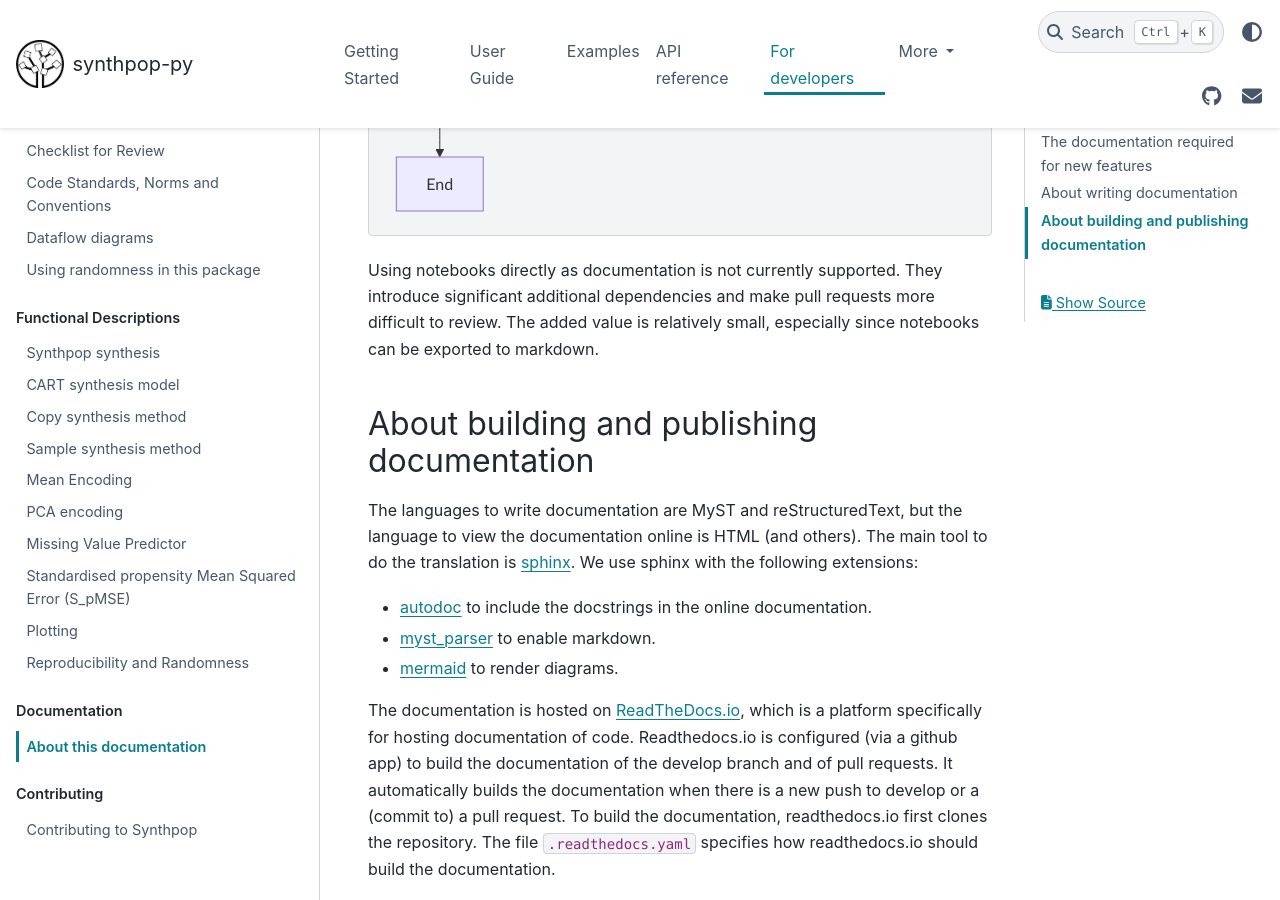
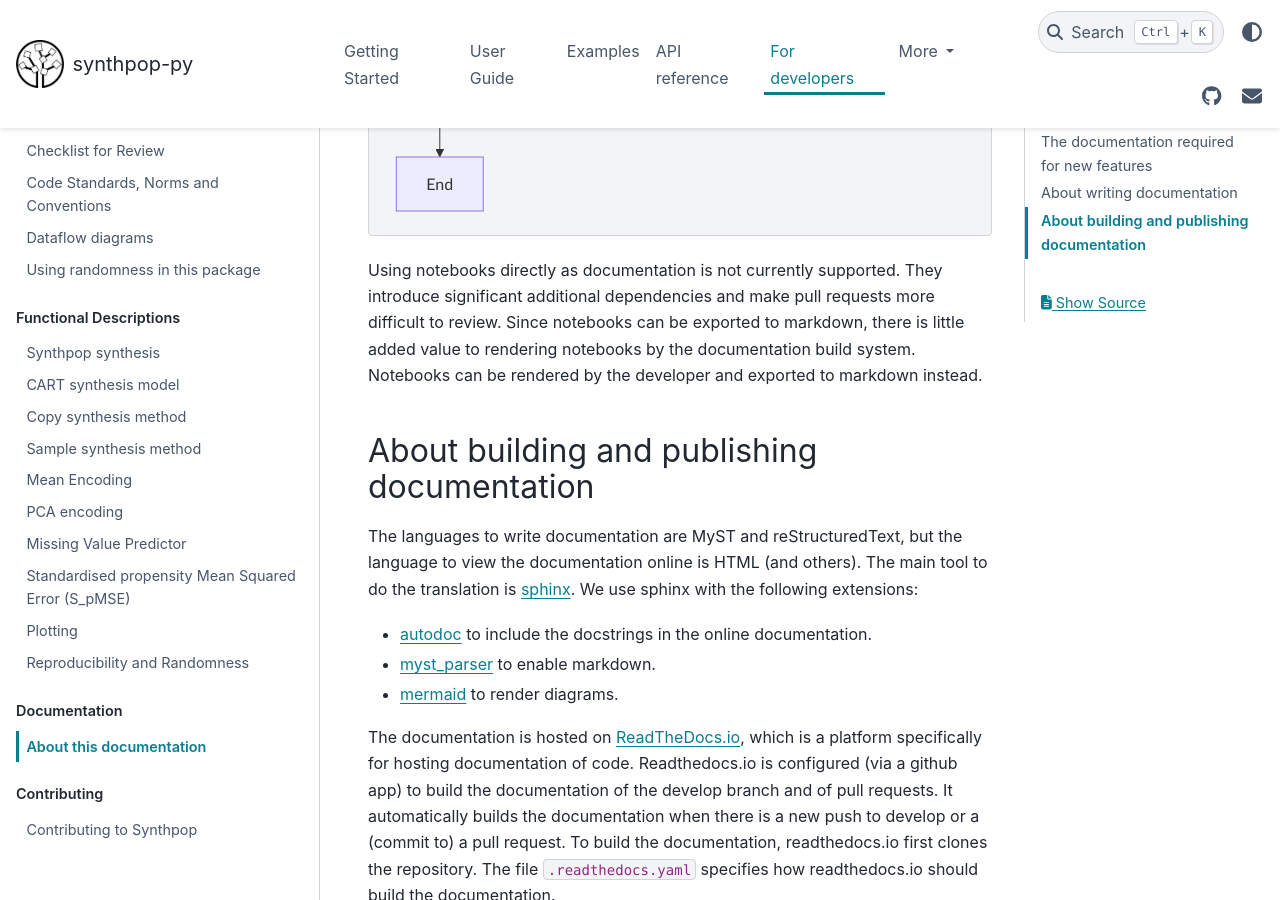
Before and after one commit to duonl/synthpop-py, a Sphinx documentation site: the page built from docs/source/developer/documentation.md, in a window 1280 px wide and 900 px high, scrolled down 1689 px. Built offline with Sphinx 7.4.7 and the PyData theme 0.15.4, drawn with Linux system fonts in a browser that asks for light colours.

Commit message:
applied feedback

````diff
--- a/docs/source/developer/documentation.md
+++ b/docs/source/developer/documentation.md
@@ -39,7 +39,8 @@ graph TD
 ```
 
 Using notebooks directly as documentation is not currently supported. They introduce significant additional dependencies and make pull requests more difficult to review.
-The added value is relatively small, especially since notebooks can be exported to markdown.
+Since notebooks can be exported to markdown, there is little added value to rendering notebooks by the documentation build system.
+Notebooks can be rendered by the developer and exported to markdown instead.
 
 <!-- omit from toc -->
 ## About building and publishing documentation
````
Also changed, not shown: docs/source/user_guides/6_evaluating_privacy.md (+1 -1 lines).
